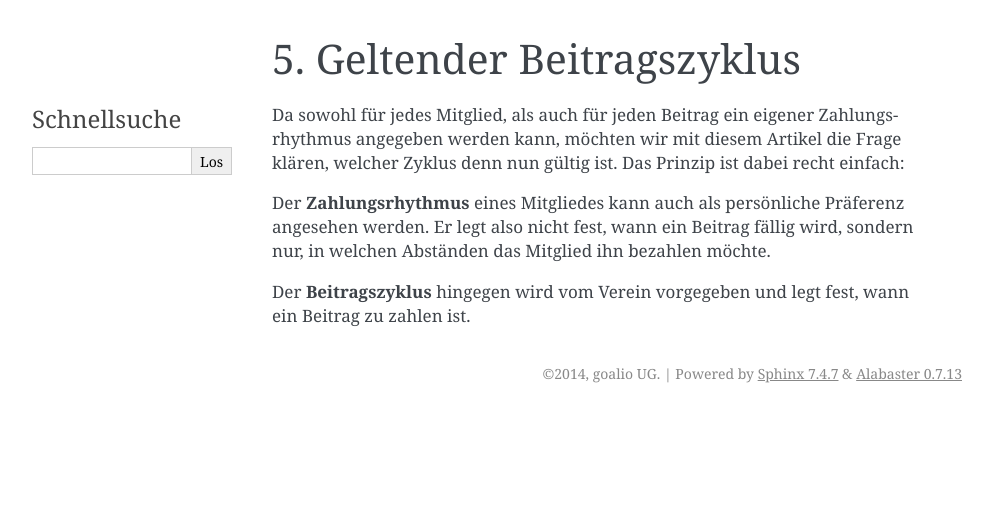
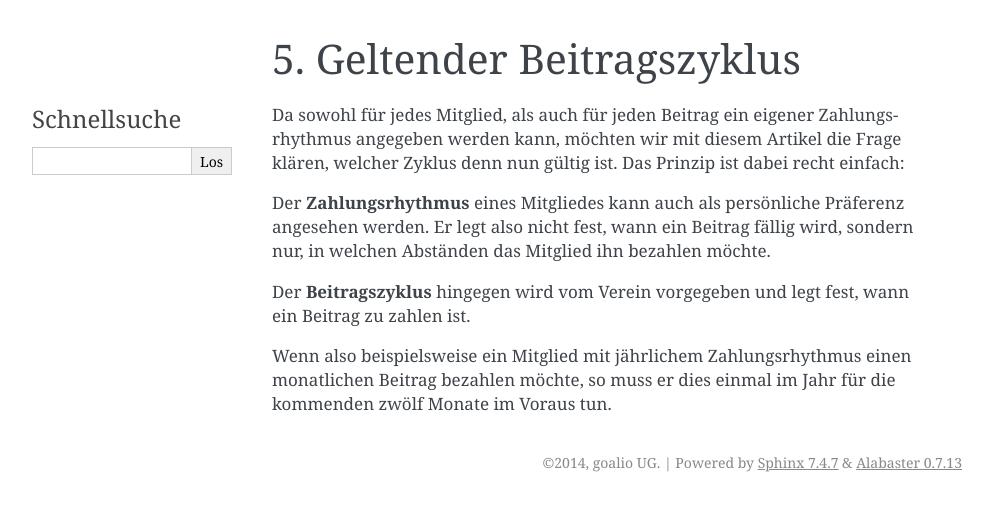
Before and after one commit to goalio/docs, a Sphinx documentation site: the page built from docs/anwendungsfaelle/geltender-beitragszyklus.rst, in a window 1280 px wide. Shown: the top 511 px of the page, without its empty margins (148-1141 px from the left). Built offline with Sphinx 7.4.7, drawn with Linux system fonts in a browser that asks for light colours; formulas are drawn with MathJax 3.

Commit message:
Update geltender-beitragszyklus.rst

```diff
--- a/docs/anwendungsfaelle/geltender-beitragszyklus.rst
+++ b/docs/anwendungsfaelle/geltender-beitragszyklus.rst
@@ -6,3 +6,5 @@ Da sowohl für jedes Mitglied, als auch für jeden Beitrag ein eigener Zahlungsr
 Der **Zahlungsrhythmus** eines Mitgliedes kann auch als persönliche Präferenz angesehen werden. Er legt also nicht fest, wann ein Beitrag fällig wird, sondern nur, in welchen Abständen das Mitglied ihn bezahlen möchte.
 
 Der **Beitragszyklus** hingegen wird vom Verein vorgegeben und legt fest, wann ein Beitrag zu zahlen ist.
+
+Wenn also beispielsweise ein Mitglied mit jährlichem Zahlungsrhythmus einen monatlichen Beitrag bezahlen möchte, so muss er dies einmal im Jahr für die kommenden zwölf Monate im Voraus tun.
```
